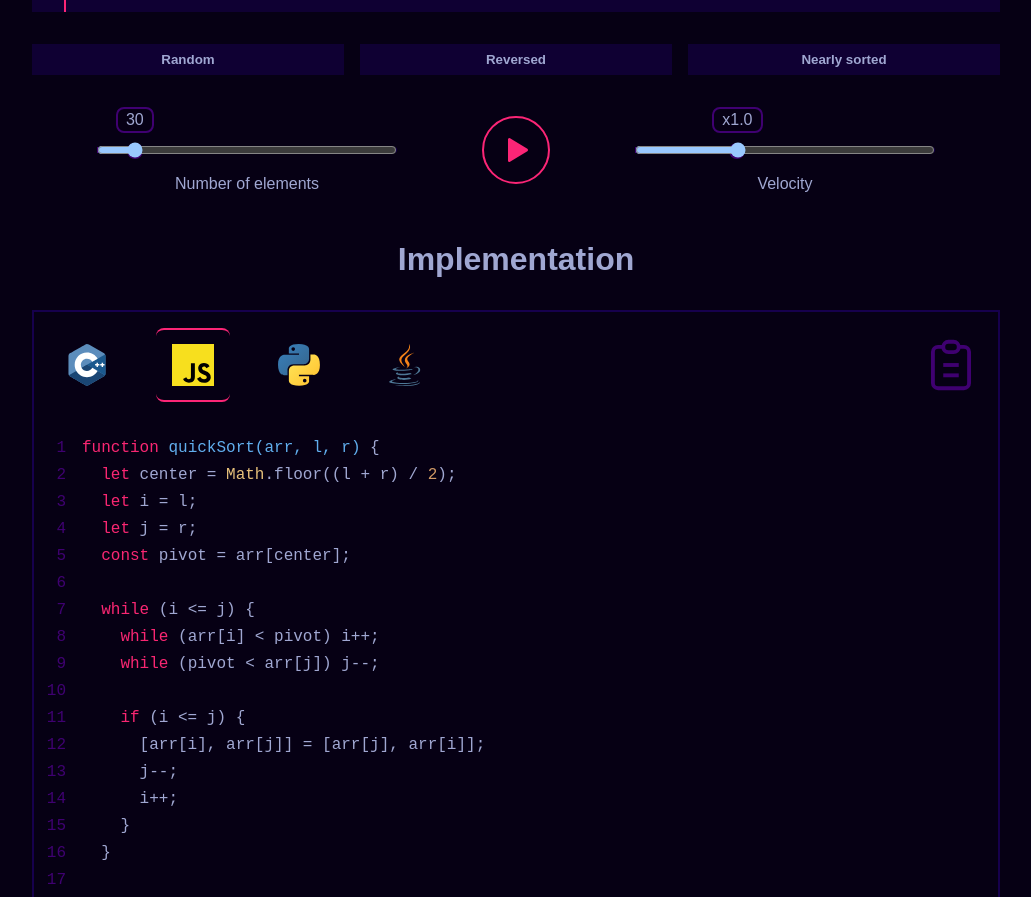
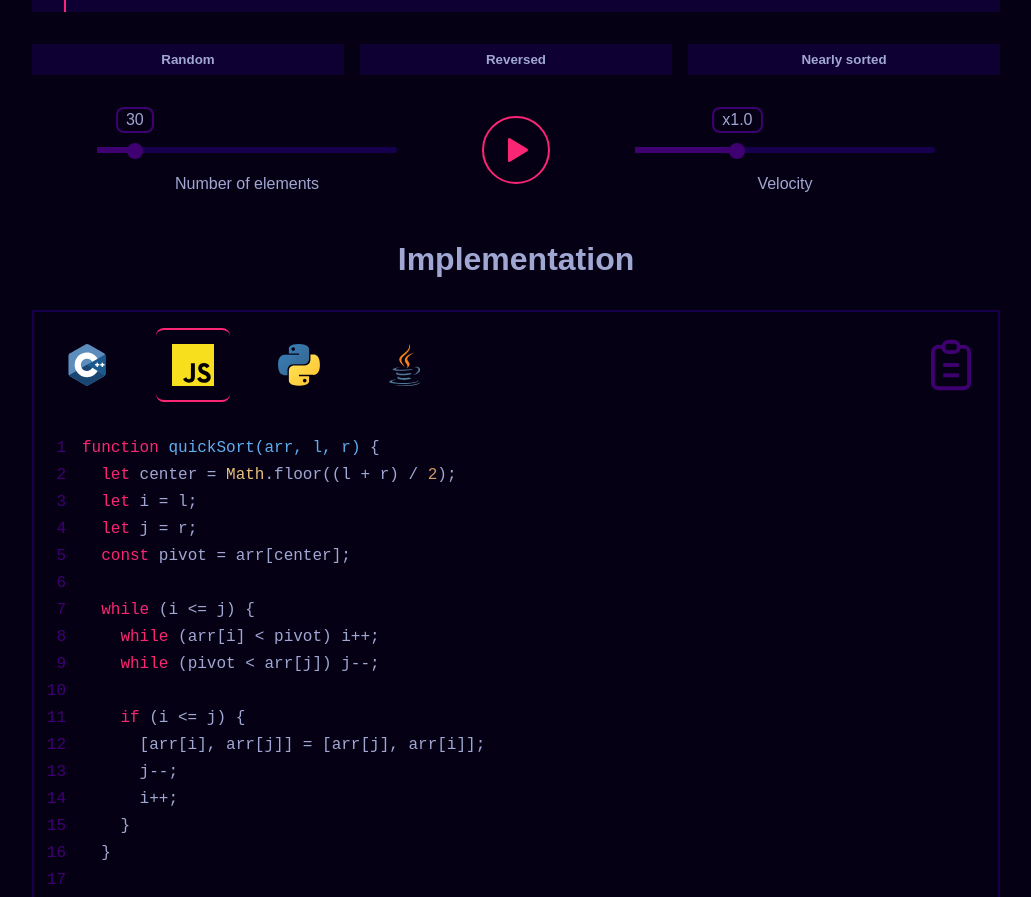
Before and after one commit to Eckry/Sorted-Symphony, a React (Vite) app: page / in a window 1280 px wide. Shown: the part 906-1803 px from the top of the page, without its empty margins (124-1155 px from the left). Built offline with nearby package versions, Linux system fonts and the light colour scheme; a web font is replaced by a local one.

Commit message:
add opacity: 0 to rangeinput

```diff
--- a/src/components/styles/RangeInput.css
+++ b/src/components/styles/RangeInput.css
@@ -31,7 +31,7 @@
 input[type="range"] {
   position: absolute;
   background-color: transparent;
-  opacity: 1;
+  opacity: 0;
   left: 0;
   width: 100%;
   height: 100%;
```
